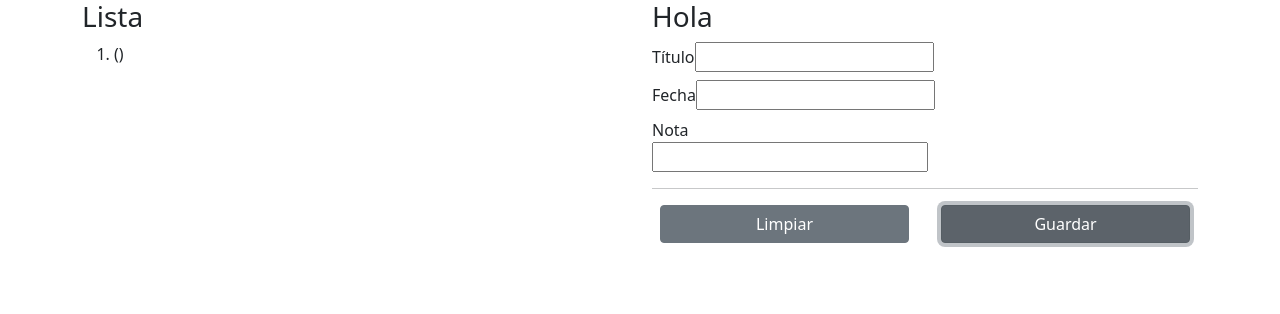
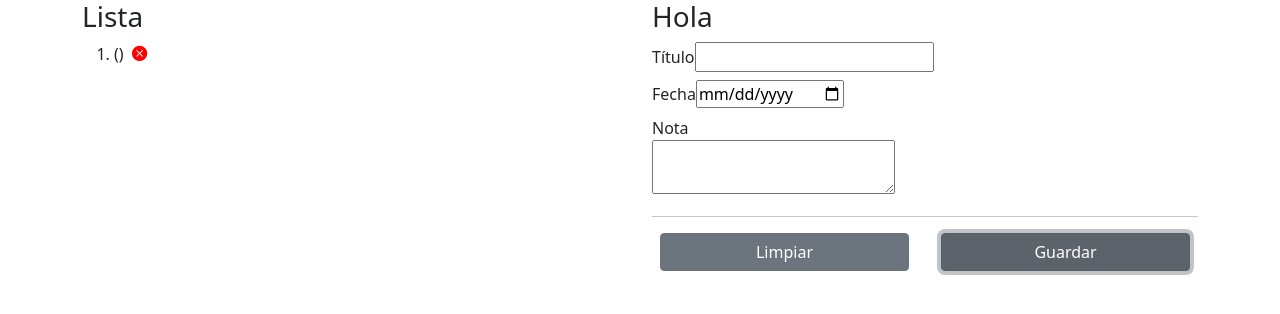
Before and after one commit to LuisEUS/notas, a React (Create React App) app: page / in a window 1280 px wide. Both pictures are taken after a click on the button "Guardar". Shown: the top 314 px of the page. Built offline with nearby package versions, Linux system fonts and the light colour scheme.

Commit message:
Se agregó la función para agregar fecha como tipo date y funcion para eliminar notas

```diff
--- a/public/index.html
+++ b/public/index.html
@@ -25,6 +25,7 @@
       Learn how to configure a non-root public URL by running `npm run build`.
     -->
     <link href="https://cdn.jsdelivr.net/npm/bootstrap@5.1.3/dist/css/bootstrap.min.css" rel="stylesheet" integrity="sha384-1BmE4kWBq78iYhFldvKuhfTAU6auU8tT94WrHftjDbrCEXSU1oBoqyl2QvZ6jIW3" crossorigin="anonymous">
+    <link rel="stylesheet" href="https://cdn.jsdelivr.net/npm/bootstrap-icons@1.8.1/font/bootstrap-icons.css">
     <title>Notas App</title>
   </head>
   <body>
--- a/src/App.jsx
+++ b/src/App.jsx
@@ -7,6 +7,9 @@ function App() {
     fecha: "",
     nota: "",
   });
+
+  const initialState = JSON.parse(localStorage.getItem("notas")) || []
+  const [arregloNotas, setNotas] = useState(initialState)
 
   const handleInputChange = (event) => {
     setInputState({
@@ -23,17 +26,24 @@ function App() {
       fecha: "",
       nota: "",
     });
-
   }
-  let arregloNotas = JSON.parse
-  (localStorage.getItem("notas")) || []
 
   const handleClickGuardar =() =>{
-
-    arregloNotas.push(inputState);
+   setNotas([...arregloNotas, inputState])
 
     localStorage.setItem("notas", JSON.stringify(arregloNotas));
     handleResetClick();
+  }
+
+  const handleBorrarNota = (index) =>{
+    const nuevoArreglo = []
+    arregloNotas.forEach((nota, i )=> {
+      if (index !==i){
+        nuevoArreglo.push(nota);
+      }
+    });
+    localStorage.setItem("notas",JSON.stringify(nuevoArreglo));
+    setNotas([...nuevoArreglo])
   }
 
   return (
@@ -44,17 +54,23 @@ function App() {
           {
             arregloNotas.length === 0 ?
             "Al momento no tienes notas guardadas. Puedes crear una en el formulario contiguo.":
-            <ol>
-           {arregloNotas.map((item) => {
-            return (
-              <li>{item.titulo}
-              ({item.fecha})</li>
-            )
-           }
+
+           <ol>
+           {arregloNotas.map((item, index) => {
+            return(
+              <li key={index}>
+                    {item.titulo}({item.fecha}) &nbsp;
+                    <i className="bi-x-circle-fill"
+                    onClick={() => handleBorrarNota(index)}
+                    style ={{color: "red", fontSize: "0.95rem", cursor: "pointer"}}></i>
+                  </li>
+
+                )
+              }
            )}
            </ol>
           }
-              </div>
+        </div>
 
         <div className="col">
         <h3>Hola</h3>
@@ -74,7 +90,7 @@ function App() {
           <input
             id = "fecha"
             name = "fecha"
-            type = "text"
+            type = "date"
             onChange = {handleInputChange}
             value = {inputState.fecha}
         /></label>
@@ -82,10 +98,9 @@ function App() {
         <br></br>
         <label htmlfor = "nota">
           Nota
-          <input
+          <textarea
             id = "nota"
             name = "nota"
-            type = "text"
             onChange = {handleInputChange}
             value = {inputState.nota}
             style = {{width: "100%"}}
```
